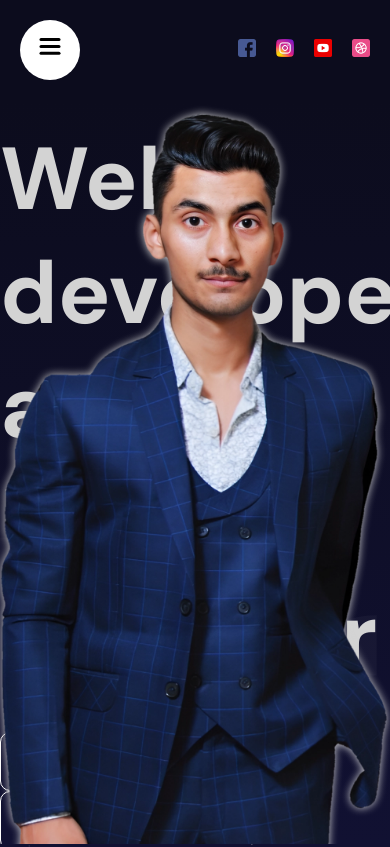
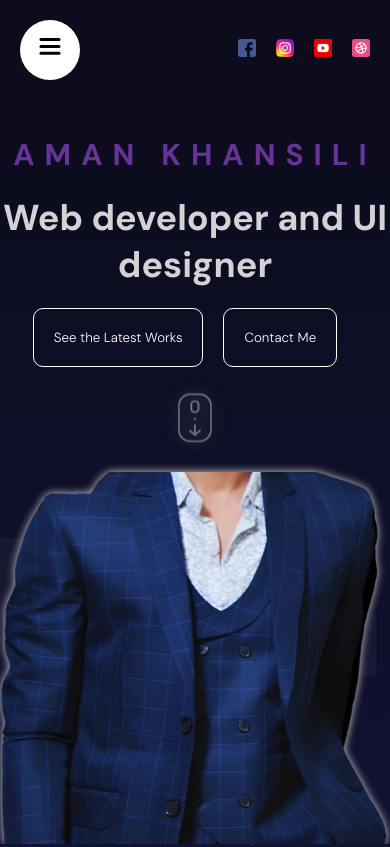
Before and after one commit to AmanKhansili/PORTFOLIO, a React (Vite) app: page / in a window 390 px wide. Shown: the top 847 px of the page. Built offline with nearby package versions, Linux system fonts and the light colour scheme.

Commit message:
Adding media query

```diff
--- a/src/component/hero/hero.scss
+++ b/src/component/hero/hero.scss
@@ -1,3 +1,5 @@
+@import "../../app.scss";
+
 .hero {
   height: calc(100vh - 100px);
   overflow: hidden;
@@ -17,6 +19,14 @@
       justify-content: center;
       gap: 40px;
 
+      @include mobile {
+        height: 50%;
+        width: 100%;
+        gap: 20px;
+        align-items: center;
+        text-align: center;
+      }
+
       h2 {
         font-size: 30px;
         color: rebeccapurple;
@@ -25,6 +35,10 @@
 
       h1 {
         font-size: 88px;
+
+        @include mobile {
+          font-size: 36px;
+        }
       }
 
       .buttons {
@@ -54,8 +68,16 @@
     right: 0;
     filter: drop-shadow(0px 0px 4px);
 
-    img {
+    @include mobile {
+      height: 50%;
       width: 100%;
+      top: unset;
+      bottom: 0;
+    }
+
+    img{
+      width: 100%;
+      height: 100%;
       object-fit: cover;
     }
   }
```
